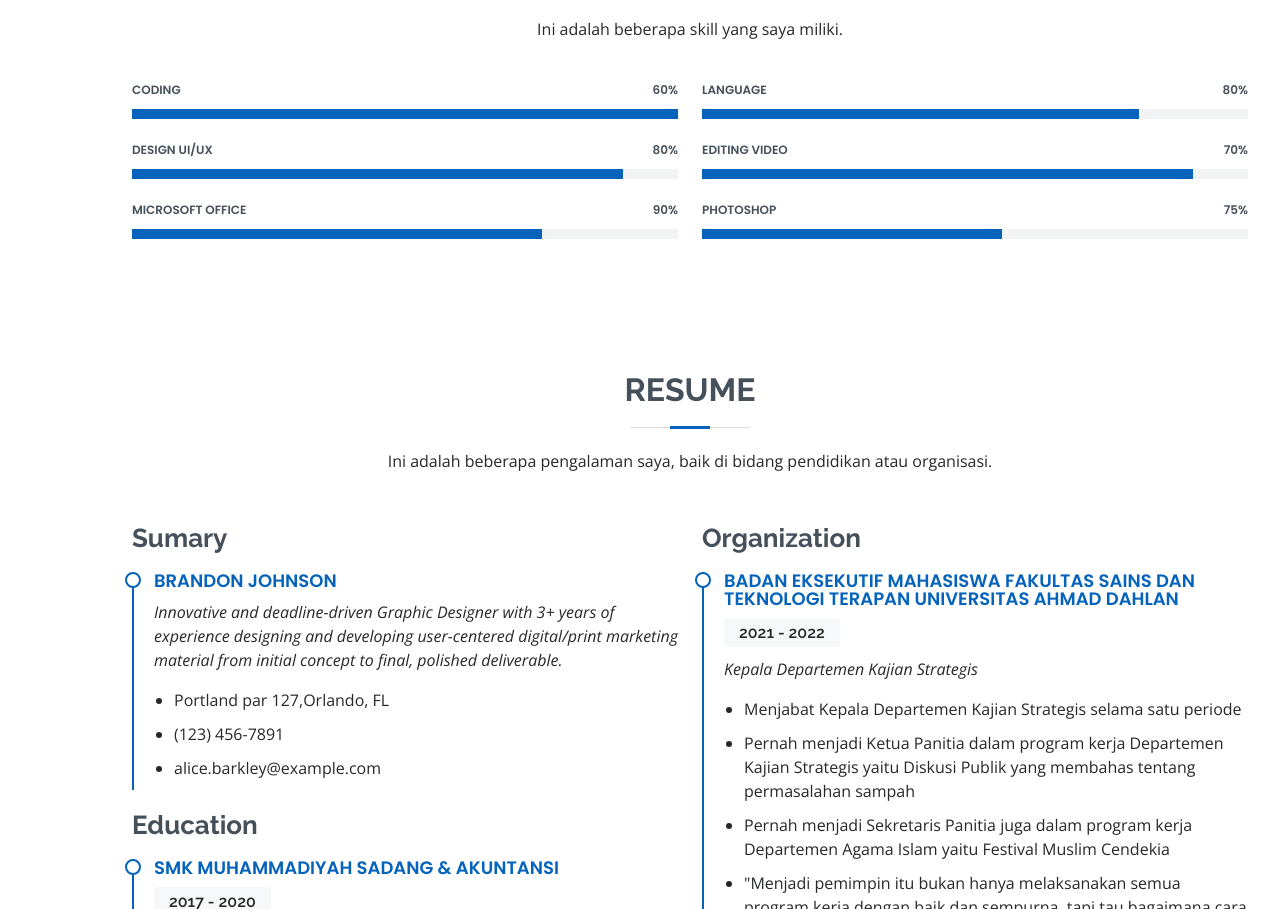
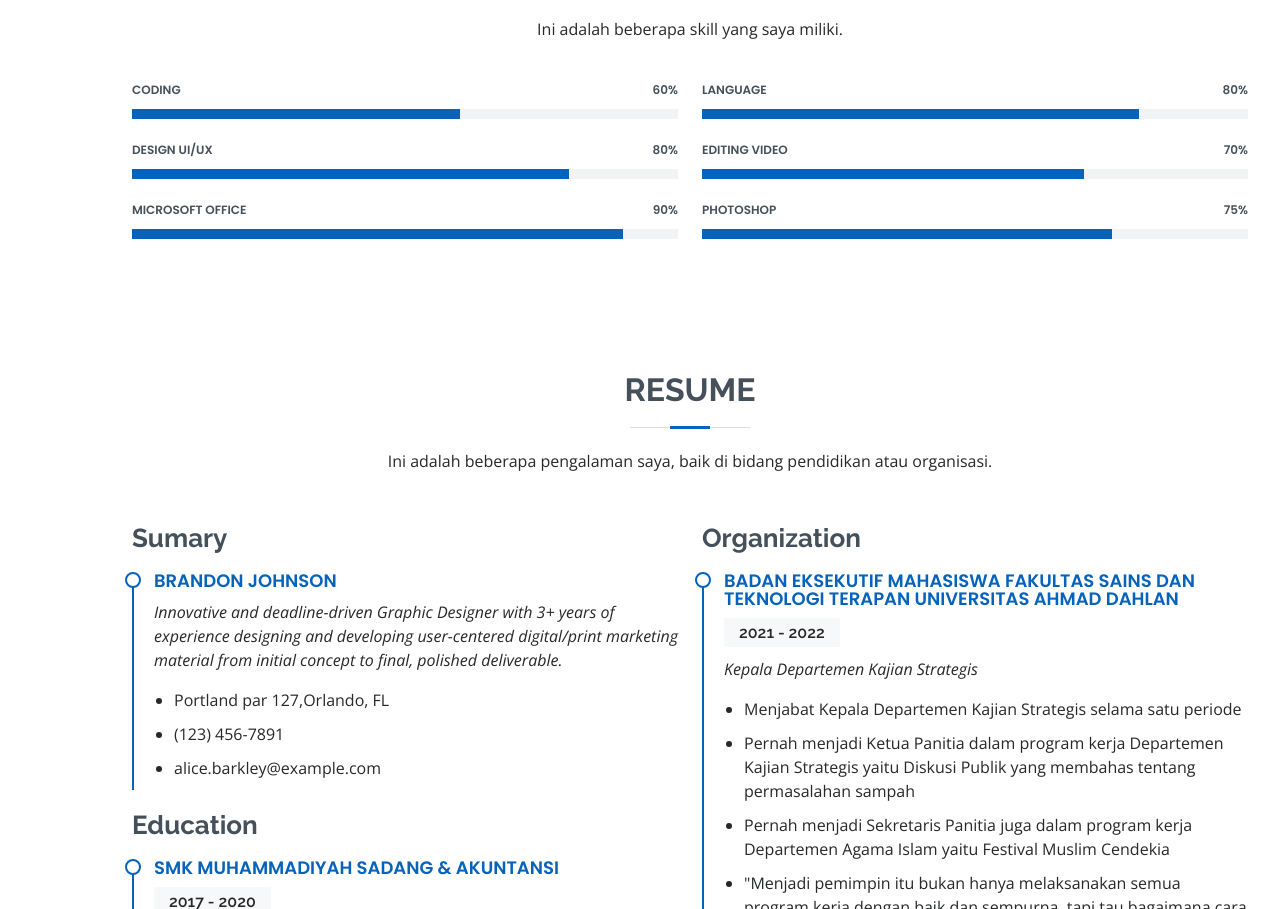
Before and after one commit to anharsurya129/myportofolio, a plain HTML site: page index.html in a window 1280 px wide. Shown: the part 2006-2915 px from the top of the page. Drawn offline with nearby package versions, Linux system fonts and the light colour scheme.

Commit message:
Update index.html

```diff
--- a/index.html
+++ b/index.html
@@ -182,21 +182,21 @@
             <div class="progress">
               <span class="skill">Coding <i class="val">60%</i></span>
               <div class="progress-bar-wrap">
-                <div class="progress-bar" role="progressbar" aria-valuenow="100" aria-valuemin="0" aria-valuemax="100"></div>
+                <div class="progress-bar" role="progressbar" aria-valuenow="60" aria-valuemin="0" aria-valuemax="100"></div>
               </div>
             </div>
 
             <div class="progress">
               <span class="skill">Design UI/UX <i class="val">80%</i></span>
               <div class="progress-bar-wrap">
-                <div class="progress-bar" role="progressbar" aria-valuenow="90" aria-valuemin="0" aria-valuemax="100"></div>
+                <div class="progress-bar" role="progressbar" aria-valuenow="80" aria-valuemin="0" aria-valuemax="100"></div>
               </div>
             </div>
 
             <div class="progress">
               <span class="skill">Microsoft Office <i class="val">90%</i></span>
               <div class="progress-bar-wrap">
-                <div class="progress-bar" role="progressbar" aria-valuenow="75" aria-valuemin="0" aria-valuemax="100"></div>
+                <div class="progress-bar" role="progressbar" aria-valuenow="90" aria-valuemin="0" aria-valuemax="100"></div>
               </div>
             </div>
 
@@ -214,14 +214,14 @@
             <div class="progress">
               <span class="skill">Editing Video <i class="val">70%</i></span>
               <div class="progress-bar-wrap">
-                <div class="progress-bar" role="progressbar" aria-valuenow="90" aria-valuemin="0" aria-valuemax="100"></div>
+                <div class="progress-bar" role="progressbar" aria-valuenow="70" aria-valuemin="0" aria-valuemax="100"></div>
               </div>
             </div>
 
             <div class="progress">
               <span class="skill">Photoshop <i class="val">75%</i></span>
               <div class="progress-bar-wrap">
-                <div class="progress-bar" role="progressbar" aria-valuenow="55" aria-valuemin="0" aria-valuemax="100"></div>
+                <div class="progress-bar" role="progressbar" aria-valuenow="75" aria-valuemin="0" aria-valuemax="100"></div>
               </div>
             </div>
 
```
